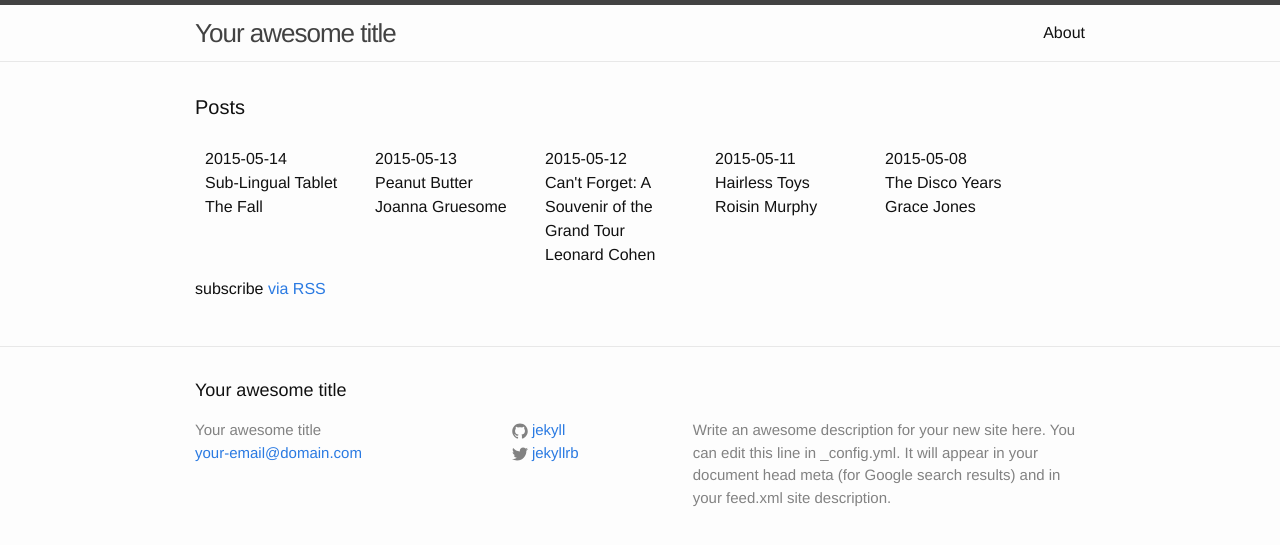
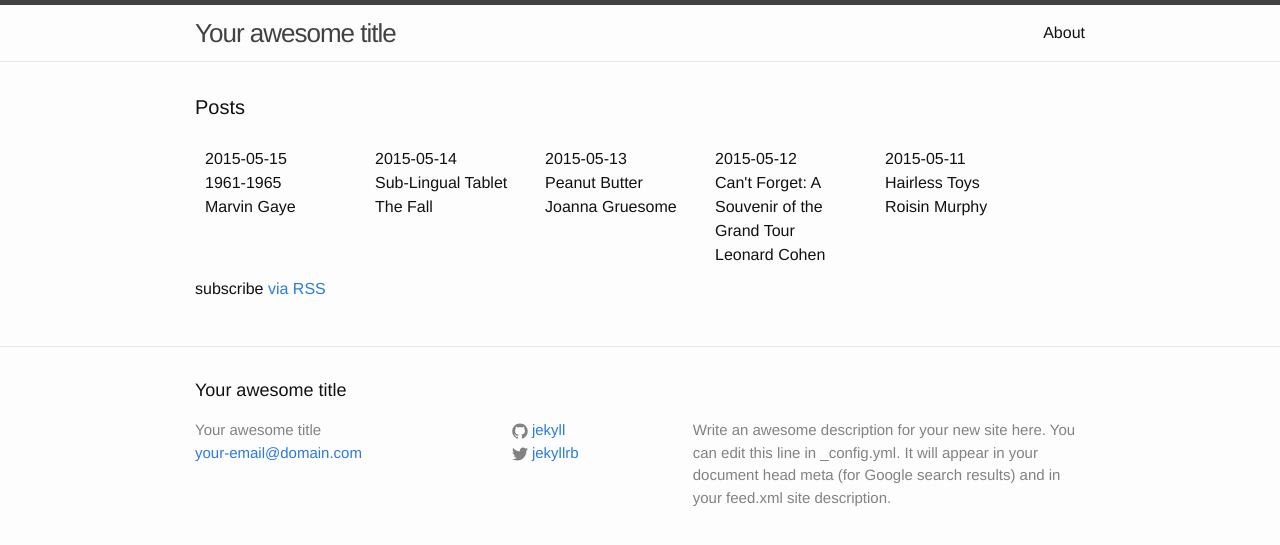
Before and after one commit to karaken12/bbc6musicaotd, a Jekyll site: the page built from site/index.html, in a window 1280 px wide. Shown: the top 545 px of the page. Built offline with Jekyll 4.4.1, drawn with Linux system fonts in a browser that asks for light colours.

Commit message:
Album fro 2015-05-15.

```diff
--- a/site/_data/year/2015.yml
+++ b/site/_data/year/2015.yml
@@ -462,3 +462,7 @@
   artist: The Fall
   title: Sub-Lingual Tablet
   twitter: https://twitter.com/BBC6Music/status/598853094219325440
+- date: 2015-05-15
+  artist: Marvin Gaye
+  title: 1961-1965
+  twitter: https://twitter.com/BBC6Music/status/599215267822968832
```
